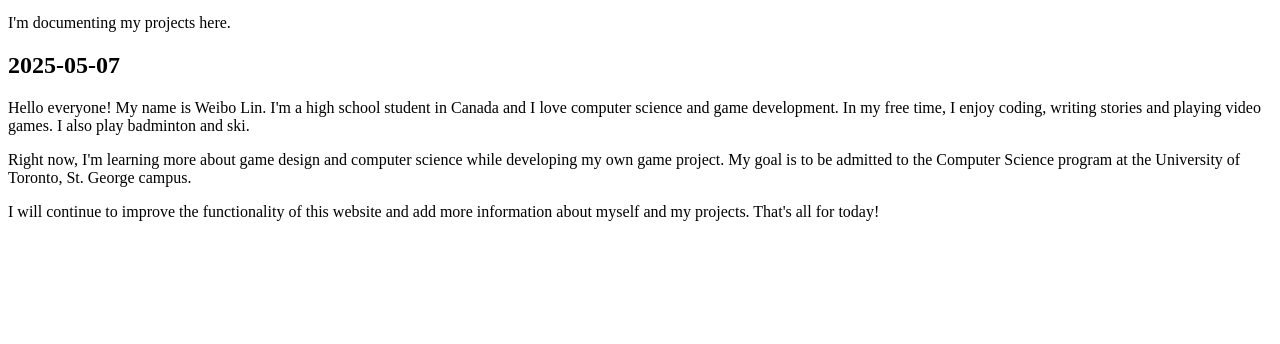
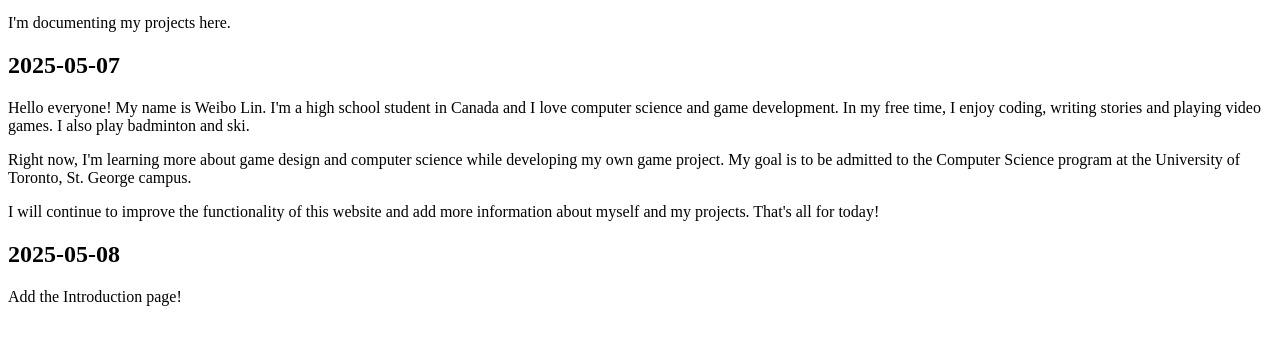
Before and after one commit to Weibo0123/Weibo0123.github.io, a plain HTML site: page index.html in a window 1280 px wide. Shown: the part 100-444 px from the top of the page. Drawn offline with Linux system fonts and the light colour scheme.

Commit message:
add may 8th blog, and add link to the main page in intro page

```diff
--- a/index.html
+++ b/index.html
@@ -15,5 +15,7 @@
 
 <p>I will continue to improve the functionality of this website and add more information about myself and my projects. That's all for today!</p>
 
+<h2>2025-05-08</h2>
+<p>Add the Introduction page!</p>
 </body>
 </html>
```
Also changed, not shown: intro.html (+1 -0 lines).
